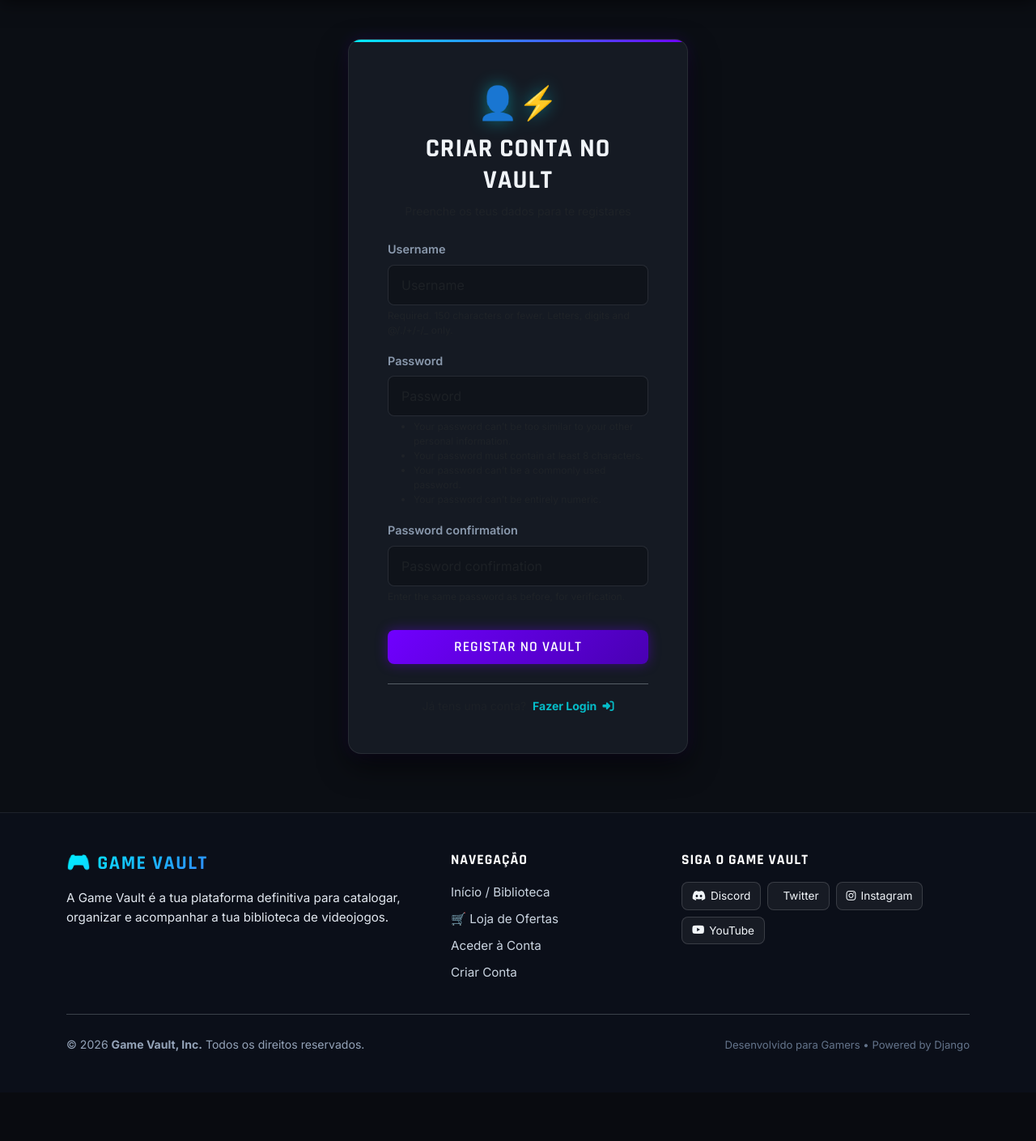
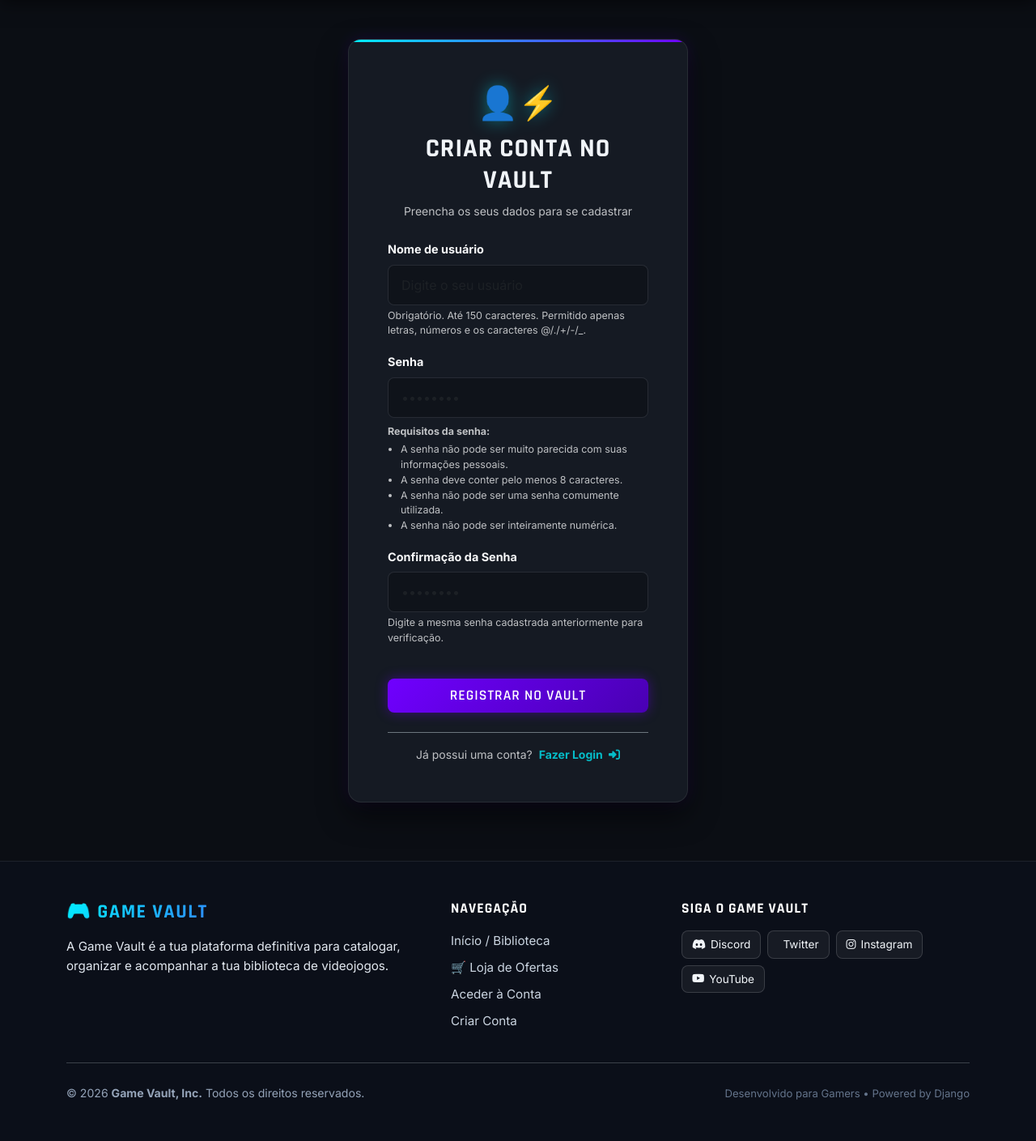
Before and after one commit to GustavoDev76/Meu_ProjetoDjango, a Django app: page /register/ in a window 1280 px wide. Shown: the part 70-1479 px from the top of the page at 81% size. Before the commit the page ends 1368 px from the top, so only its background shows below. Run offline with Django 5.2, Linux system fonts and the light colour scheme.

Commit message:
upload do site Game Vault

```diff
--- a/jogos/templates/registration/register.html
+++ b/jogos/templates/registration/register.html
@@ -6,7 +6,7 @@
         <div class="text-center mb-4">
             <div class="login-icon mb-2">👤⚡</div>
             <h2 class="login-title">CRIAR CONTA NO VAULT</h2>
-            <p class="text-muted small">Preenche os teus dados para te registares</p>
+            <p class="text-light small opacity-75">Preencha os seus dados para se cadastrar</p>
         </div>
 
         {% if messages %}
@@ -23,29 +23,57 @@
 
             {% for field in form %}
                 <div class="mb-3">
-                    <label for="{{ field.id_for_label }}" class="form-label">{{ field.label }}</label>
+                    <label for="{{ field.id_for_label }}" class="form-label text-light fw-bold">
+                        {% if field.name == 'username' %}
+                            Nome de usuário
+                        {% elif field.name == 'password1' or field.name == 'password' %}
+                            Senha
+                        {% elif field.name == 'password2' %}
+                            Confirmação da Senha
+                        {% else %}
+                            {{ field.label }}
+                        {% endif %}
+                    </label>
+
                     <input type="{{ field.field.widget.input_type }}"
                            name="{{ field.name }}"
                            id="{{ field.id_for_label }}"
-                           class="form-control"
-                           placeholder="{{ field.label }}"
+                           class="form-control text-light"
+                           placeholder="{% if field.name == 'username' %}Digite o seu usuário{% elif 'password' in field.name %}••••••••{% endif %}"
                            required>
-                    {% if field.help_text %}
-                        <small class="form-text text-muted d-block mt-1" style="font-size: 0.75rem;">
-                            {{ field.help_text|safe }}
+
+                    <!-- Textos de ajuda traduzidos e bem visíveis -->
+                    {% if field.name == 'username' %}
+                        <small class="form-text text-light d-block mt-1 opacity-75" style="font-size: 0.78rem;">
+                            Obrigatório. Até 150 caracteres. Permitido apenas letras, números e os caracteres @/./+/-/_.
+                        </small>
+                    {% elif field.name == 'password1' %}
+                        <div class="mt-2 text-light opacity-75" style="font-size: 0.78rem;">
+                            <span class="d-block fw-bold mb-1">Requisitos da senha:</span>
+                            <ul class="ps-3 mb-0">
+                                <li>A senha não pode ser muito parecida com suas informações pessoais.</li>
+                                <li>A senha deve conter pelo menos 8 caracteres.</li>
+                                <li>A senha não pode ser uma senha comumente utilizada.</li>
+                                <li>A senha não pode ser inteiramente numérica.</li>
+                            </ul>
+                        </div>
+                    {% elif field.name == 'password2' %}
+                        <small class="form-text text-light d-block mt-1 opacity-75" style="font-size: 0.78rem;">
+                            Digite a mesma senha cadastrada anteriormente para verificação.
                         </small>
                     {% endif %}
+
                     {% for error in field.errors %}
                         <div class="text-danger small mt-1"><i class="fa-solid fa-circle-exclamation me-1"></i>{{ error }}</div>
                     {% endfor %}
                 </div>
             {% endfor %}
 
-            <button type="submit" class="btn btn-primary w-100 py-2 btn-glow mt-3">REGISTAR NO VAULT</button>
+            <button type="submit" class="btn btn-primary w-100 py-2 btn-glow mt-4">REGISTRAR NO VAULT</button>
         </form>
 
-        <div class="mt-4 text-center border-top border-secondary pt-3 opacity-75">
-            <p class="text-muted mb-0 small">Já tens uma conta?
+        <div class="mt-4 text-center border-top border-secondary pt-3">
+            <p class="text-light mb-0 small opacity-75">Já possui uma conta?
                 <a href="{% url 'login' %}" class="fw-bold text-decoration-none ms-1" style="color: #00f3ff;">
                     Fazer Login <i class="fa-solid fa-right-to-bracket ms-1"></i>
                 </a>
```
